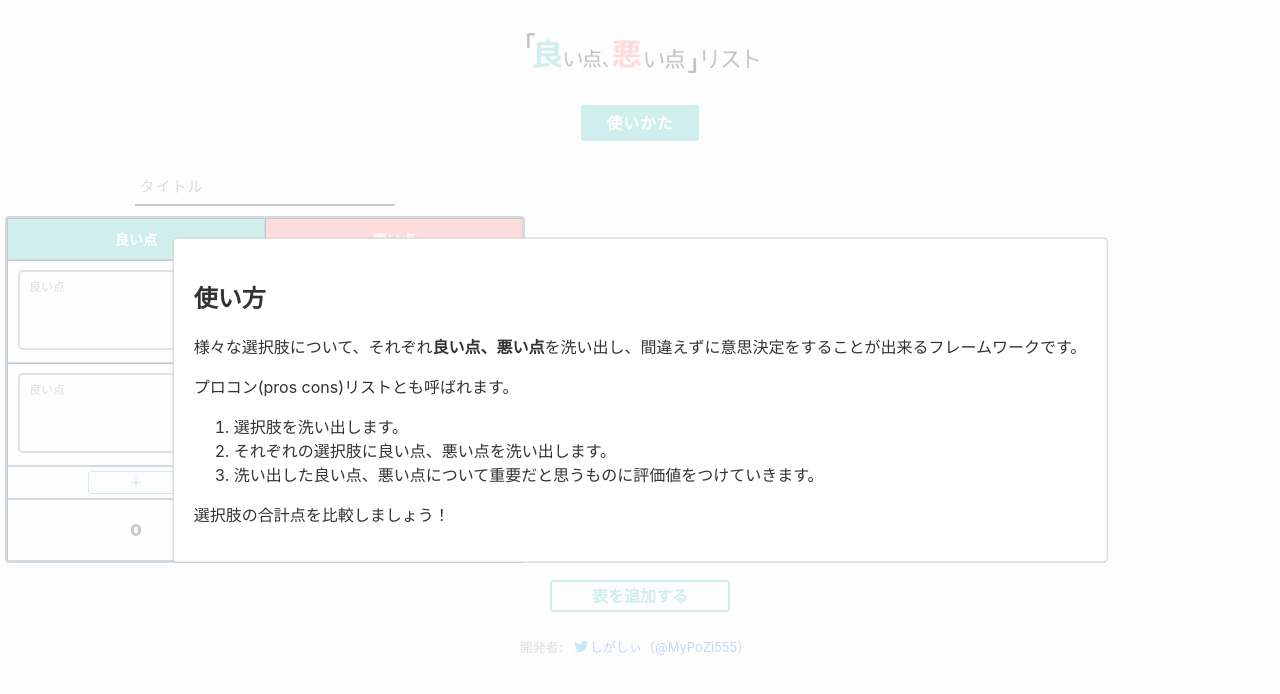
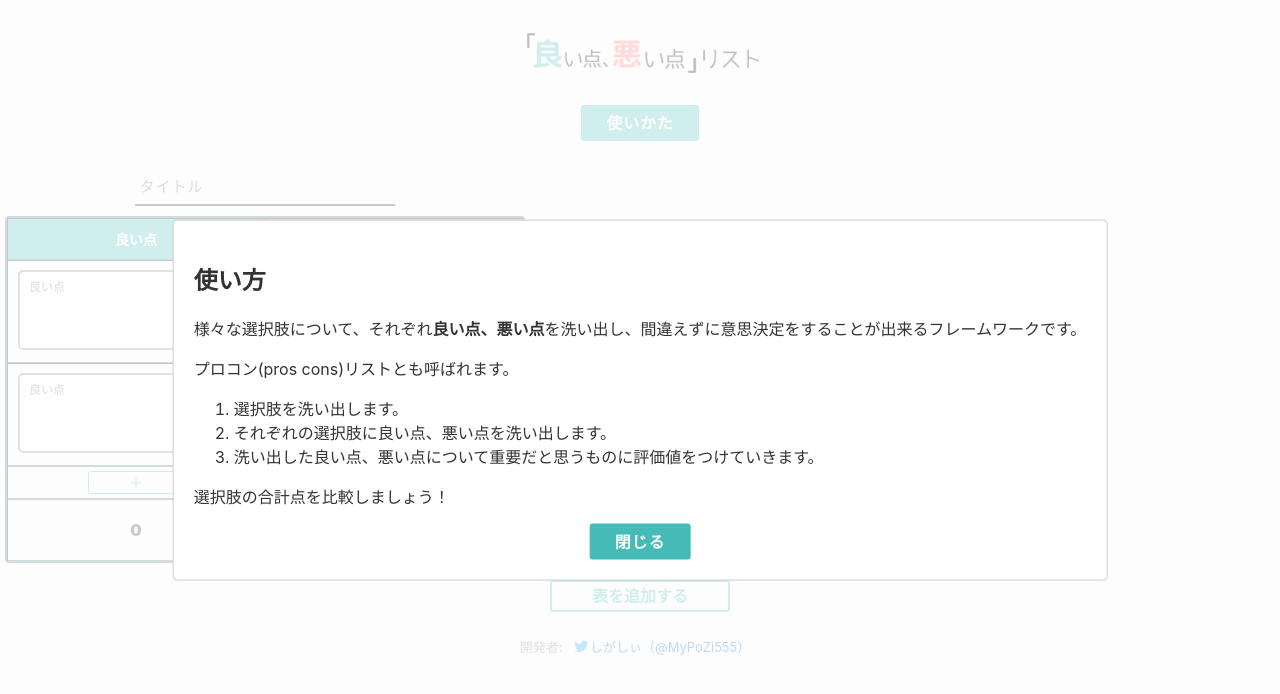
Before and after one commit to shigasy/pros-cons-list, a React (Create React App) app: page / in a window 1280 px wide. Both pictures are taken after a click on the link "使いかた". Shown: the top 694 px of the page. Built offline with nearby package versions, Linux system fonts and the light colour scheme.

Commit message:
add modal内に閉じるボタンを追加 ボタンを共通化

```diff
--- a/src/App.js
+++ b/src/App.js
@@ -2,12 +2,12 @@ import React, {useState} from 'react';
 
 import './App.css';
 import './components/Table.css'
-import './components/Button.css'
 
 import AddTableButton from './components/AddTableButton'
 import Table from './components/Table'
 import ReactModal from './components/ReactModal'
 import Footer from "./components/Footer";
+import Button from "./components/Button";
 
 function App() {
   const [modalIsOpen, setModalIsOpen] = useState(false)
@@ -34,7 +34,7 @@ function App() {
             <img src="pros_cons_title_icon1200.png" className="App-description__title" />
           </div>
           <div className="App-description__sub-content">
-            <a onClick={openModal} className="App-description__button--how-to-use">使いかた</a>
+            <Button text="使いかた" clickMotion={openModal}/>
             <ReactModal modalIsOpen={modalIsOpen} closeModal={closeModal} />
           </div>
         </section>
--- a/src/components/Button.css
+++ b/src/components/Button.css
@@ -1,20 +1,5 @@
 a {
     margin: 0 1rem;
-}
-
-.App-description__button--sample {
-    display: inline-block;
-    background-color: #45BBB7;/*背景色*/
-    color: #FFF;/*文字色*/
-    font-size: 1.6rem;/*文字サイズ*/
-    font-weight: bold;
-    line-height: 1;
-    text-decoration: none;
-    letter-spacing: 0.05rem;/*字間*/
-    padding: 1rem 2.5rem;/*ボタン内の余白*/
-    border-radius: 3px;/*角の丸み*/
-    cursor: pointer;
-    transition: .3s ease-out;/*変化を緩やかに*/
 }
 
 .App-description__button--how-to-use {
--- a/src/components/Button.js
+++ b/src/components/Button.js
@@ -0,0 +1,10 @@
+import React from 'react'
+import "./Button.css"
+
+const Button = (props) => (
+  <div>
+    <a className="App-description__button--how-to-use" onClick={props.clickMotion}>{props.text}</a>
+  </div>
+)
+
+export default Button
--- /dev/null
+++ b/src/components/ReactModal.css
@@ -0,0 +1,4 @@
+.modal__button--center {
+    text-align: center;
+    margin: 0 auto;
+}
--- a/src/components/ReactModal.js
+++ b/src/components/ReactModal.js
@@ -1,5 +1,7 @@
 import React from 'react'
 import Modal from "react-modal";
+import Button from "./Button"
+import "./ReactModal.css"
 
 const customStyles = {
   content : {
@@ -27,6 +29,9 @@ const ReactModal = (props) => (
         <li>洗い出した良い点、悪い点について重要だと思うものに評価値をつけていきます。</li>
       </ol>
       <p>選択肢の合計点を比較しましょう！</p>
+      <div className="modal__button--center">
+        <Button text="閉じる" clickMotion={props.closeModal}/>
+      </div>
     </Modal>
 )
 
```
